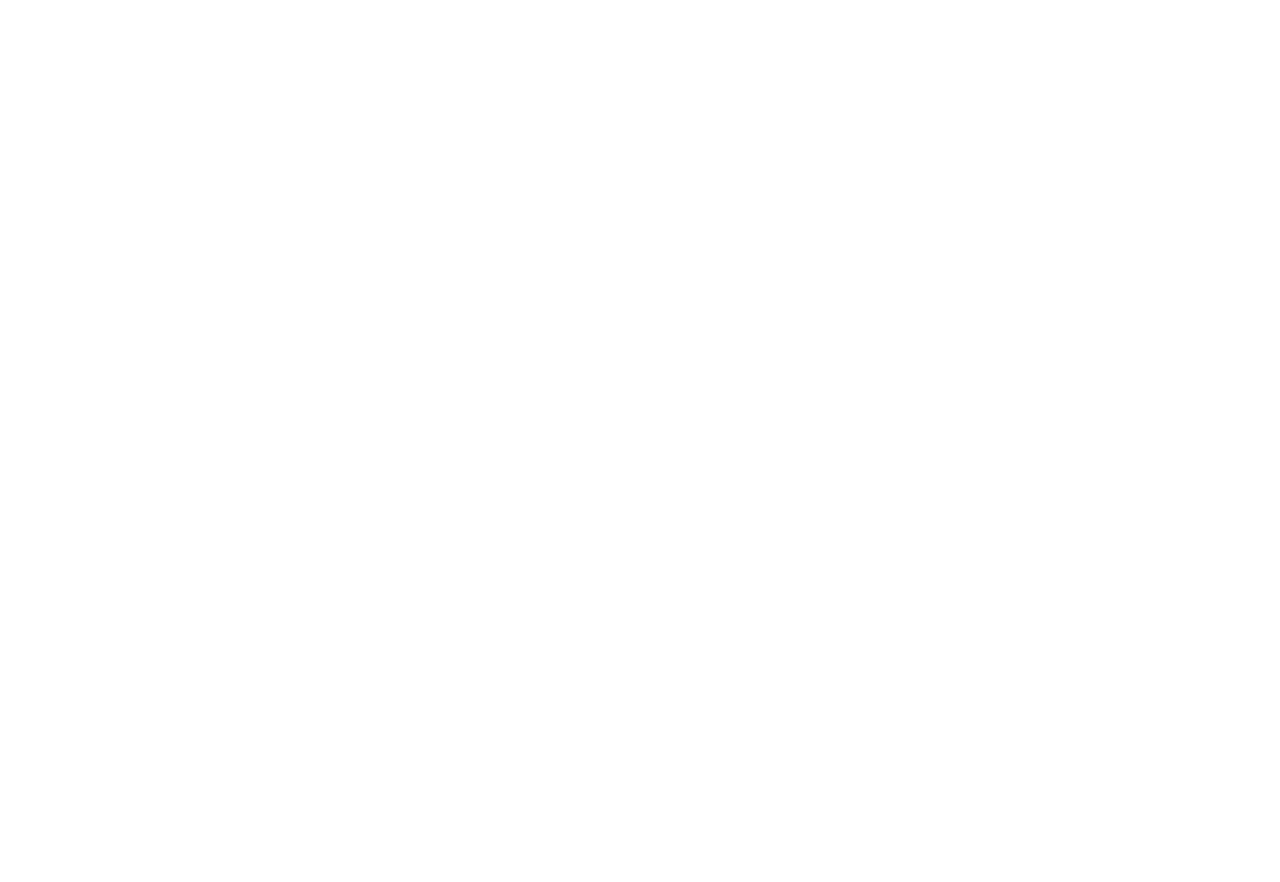
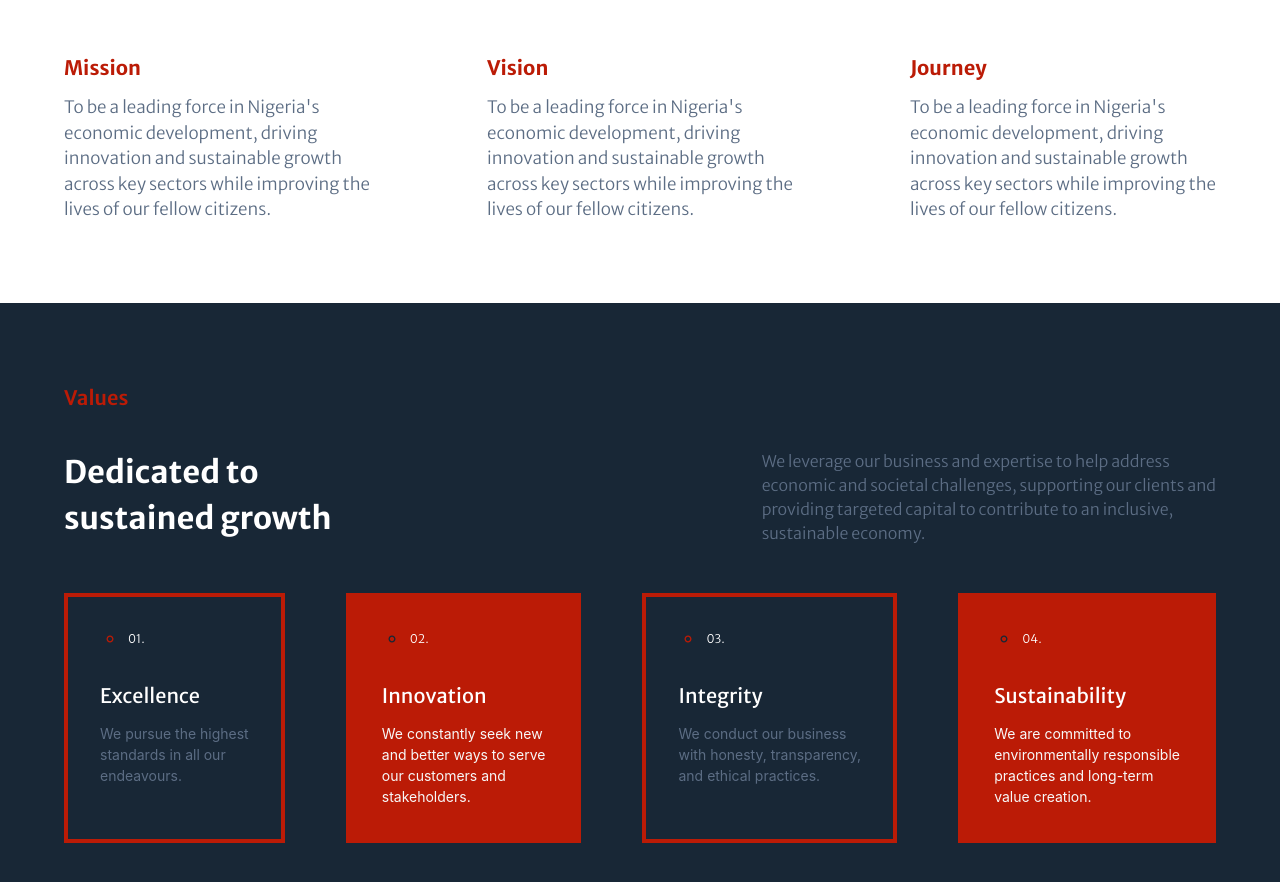
Before and after one commit to Preshstiks/TMDK, a React (Create React App) app: page /about in a window 1280 px wide. Shown: the part 1215-2097 px from the top of the page. Before the commit the page ends 1293 px from the top, so only its background shows below. Built offline with nearby package versions, Linux system fonts and the light colour scheme.

Commit message:
about us done

```diff
--- a/src/About.tsx
+++ b/src/About.tsx
@@ -1,6 +1,8 @@
 import bgColored from "./assets/img/rainbow.webp";
 import AboutImg from "./assets/img/about.webp";
 import Frame from "./assets/img/frame.webp";
+import { RxDot } from "react-icons/rx";
+
 const About = () => {
   return (
     <div>
@@ -78,6 +80,133 @@ const About = () => {
             </div>
           </div>
         </div>
+        <div className="pt-[55px] flex justify-between">
+          <div>
+            <h1 className="text-[20px] text-[#BB1B06] font-MerriBold pb-3">
+              Mission
+            </h1>
+            <div className="text-[17px] font-MerriLight text-[#5C6D84]">
+              <h1>To be a leading force in Nigeria's</h1>
+              <h1>economic development, driving </h1>
+              <h1>innovation and sustainable growth</h1>
+              <h1>across key sectors while improving the</h1>
+              <h1>lives of our fellow citizens.</h1>
+            </div>
+          </div>
+          <div>
+            <h1 className="text-[20px] text-[#BB1B06] font-MerriBold pb-3">
+              Vision
+            </h1>
+            <div className="text-[17px] font-MerriLight text-[#5C6D84]">
+              <h1>To be a leading force in Nigeria's</h1>
+              <h1>economic development, driving </h1>
+              <h1>innovation and sustainable growth</h1>
+              <h1>across key sectors while improving the</h1>
+              <h1>lives of our fellow citizens.</h1>
+            </div>
+          </div>
+          <div>
+            <h1 className="text-[20px] text-[#BB1B06] font-MerriBold pb-3">
+              Journey
+            </h1>
+            <div className="text-[17px] font-MerriLight text-[#5C6D84]">
+              <h1>To be a leading force in Nigeria's</h1>
+              <h1>economic development, driving </h1>
+              <h1>innovation and sustainable growth</h1>
+              <h1>across key sectors while improving the</h1>
+              <h1>lives of our fellow citizens.</h1>
+            </div>
+          </div>
+        </div>
+      </div>
+
+      {/* Values */}
+      <div className="bg-[#182736] px-[5%] py-[80px]">
+        <h1 className="text-[#BB1B06] pb-2 text-[20px] font-MerriSemiBold">
+          Values
+        </h1>
+        <div className="flex justify-between pt-7">
+          <div className="text-white text-[31px] font-MerriBold">
+            <h1>Dedicated to</h1>
+            <h1>sustained growth</h1>
+          </div>
+          <div className="text-[#5C6D84] font-MerriLight">
+            <h1>We leverage our business and expertise to help address </h1>
+            <h1>
+              economic and societal challenges, supporting our clients and{" "}
+            </h1>
+            <h1>providing targeted capital to contribute to an inclusive, </h1>
+            <h1>sustainable economy.</h1>
+          </div>
+        </div>
+        <div className="pt-12 flex justify-between">
+          <div className="border-4 border-[#BB1B06] inline-block p-[32px]">
+            <div className="flex items-center space-x-2">
+              <RxDot size={20} className="text-[#BB1B06]" />
+              <h1 className="font-MerriLight text-[12px] text-white">01.</h1>
+            </div>
+            <div className="pt-8">
+              <h1 className="text-white font-MerriRegular text-[20px]">
+                Excellence
+              </h1>
+              <div className="text-[14px] pt-3 font-normal text-[#5C6D84]">
+                <h1>We pursue the highest </h1>
+                <h1>standards in all our </h1>
+                <h1>endeavours.</h1>
+              </div>
+            </div>
+          </div>
+          <div className="border-4 border-[#BB1B06] bg-[#BB1B06] inline-block p-[32px]">
+            <div className="flex items-center space-x-2">
+              <RxDot size={20} className="text-[#182736]" />
+              <h1 className="font-MerriLight text-[12px] text-white">02.</h1>
+            </div>
+            <div className="pt-8">
+              <h1 className="text-white font-MerriRegular text-[20px]">
+                Innovation
+              </h1>
+              <div className="text-[14px] pt-3 font-normal text-[#F8F8F8]">
+                <h1>We constantly seek new </h1>
+                <h1>and better ways to serve </h1>
+                <h1>our customers and </h1>
+                <h1>stakeholders.</h1>
+              </div>
+            </div>
+          </div>
+          <div className="border-4 border-[#BB1B06] inline-block p-[32px]">
+            <div className="flex items-center space-x-2">
+              <RxDot size={20} className="text-[#BB1B06]" />
+              <h1 className="font-MerriLight text-[12px] text-white">03.</h1>
+            </div>
+            <div className="pt-8">
+              <h1 className="text-white font-MerriRegular text-[20px]">
+                Integrity
+              </h1>
+              <div className="text-[14px] pt-3 font-normal text-[#5C6D84]">
+                <h1>We conduct our business </h1>
+                <h1>with honesty, transparency,</h1>
+                <h1>and ethical practices.</h1>
+              </div>
+            </div>
+          </div>
+          <div className="border-4 border-[#BB1B06] bg-[#BB1B06] inline-block p-[32px]">
+            <div className="flex items-center space-x-2">
+              <RxDot size={20} className="text-[#182736]" />
+              <h1 className="font-MerriLight text-[12px] text-white">04.</h1>
+            </div>
+            <div className="pt-8">
+              <h1 className="text-white font-MerriRegular text-[20px]">
+                Sustainability
+              </h1>
+              <div className="text-[14px] pt-3 font-normal text-[#F8F8F8]">
+                <h1>We are committed to</h1>
+                <h1>environmentally responsible</h1>
+                <h1>practices and long-term</h1>
+                <h1>value creation.</h1>
+              </div>
+            </div>
+          </div>
+        </div>
       </div>
     </div>
   );
```
